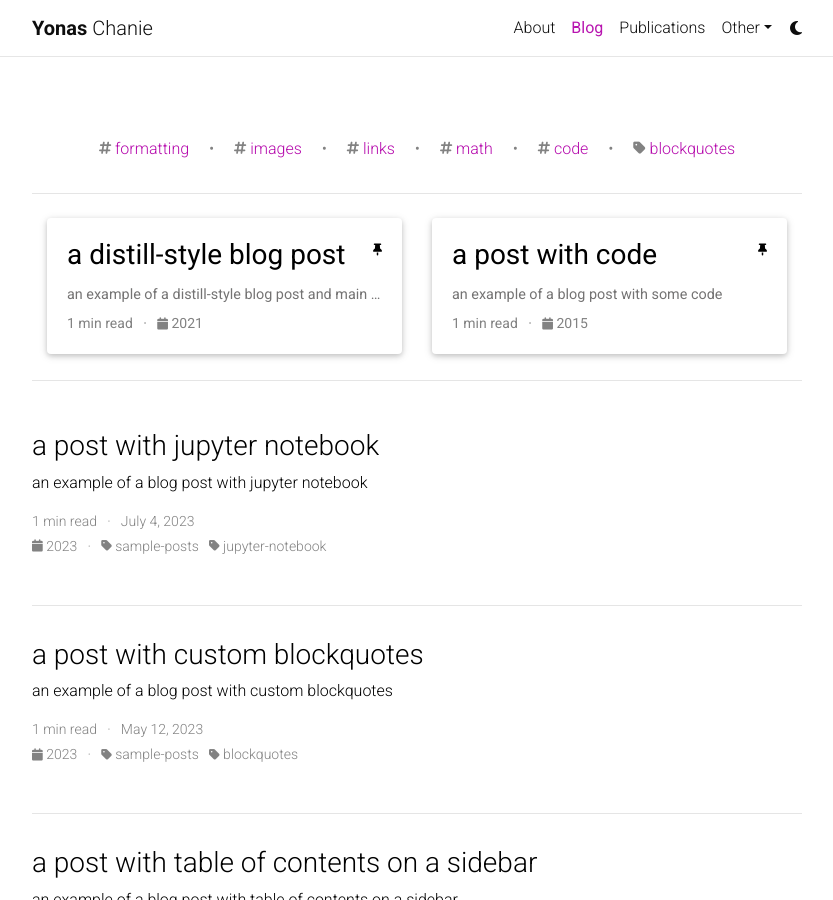
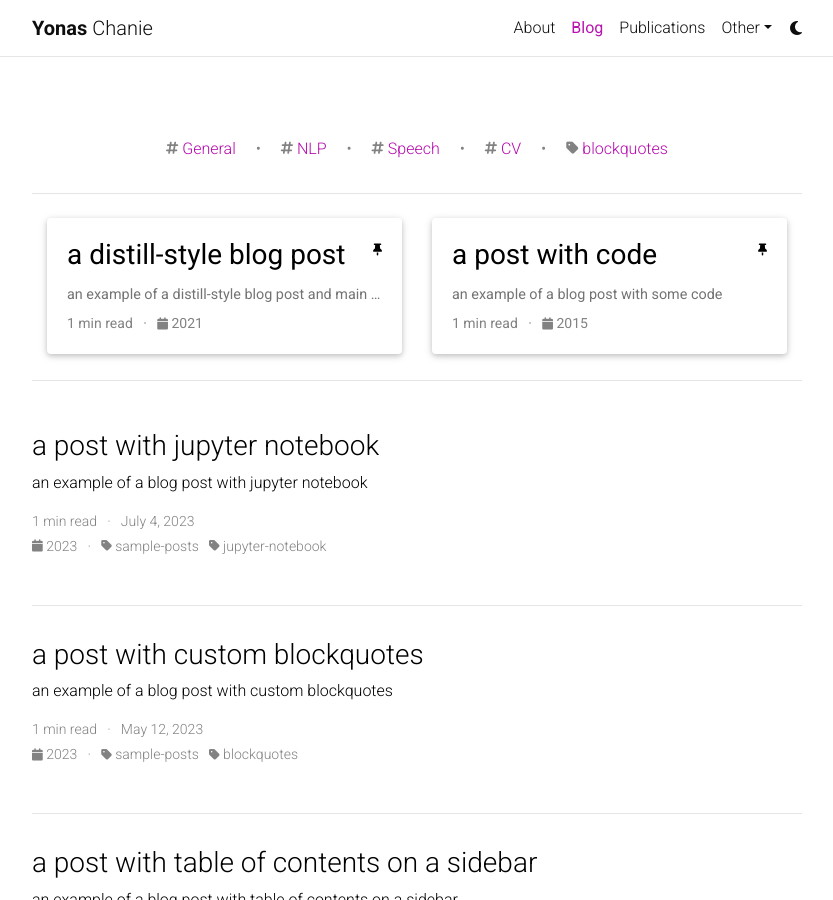
Before and after one commit to yonas-g/yonas-g.github.io, a Jekyll site: the page built from blog/index.html, in a window 1280 px wide and 900 px high. Shown: the whole window, without its empty margins (223-1056 px from the left). Built offline with Jekyll 4.4.1, drawn with Linux system fonts in a browser that asks for light colours; the list of posts is cut into pages by our own code; comment, search, counter and statistics services are not loaded; a style sheet for code colours, icons or effects is not loaded.

Commit message:
post tags modified

```diff
--- a/_config.yml
+++ b/_config.yml
@@ -261,7 +261,7 @@
     tag: '/blog/tag/:name/'
     category: '/blog/category/:name/'
 
-display_tags: ['formatting', 'images', 'links', 'math', 'code'] # these tags will be displayed on the front page of your blog
+display_tags: ['General', 'NLP', 'Speech', 'CV'] # these tags will be displayed on the front page of your blog
 display_categories: ['blockquotes'] # these categories will be displayed on the front page of your blog
 
 # -----------------------------------------------------------------------------
```
